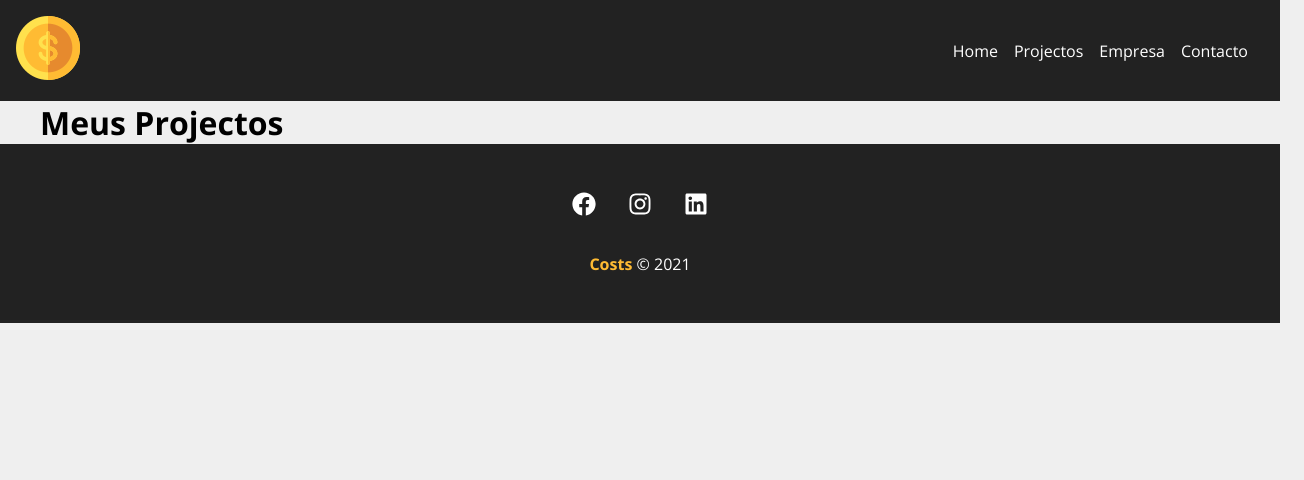
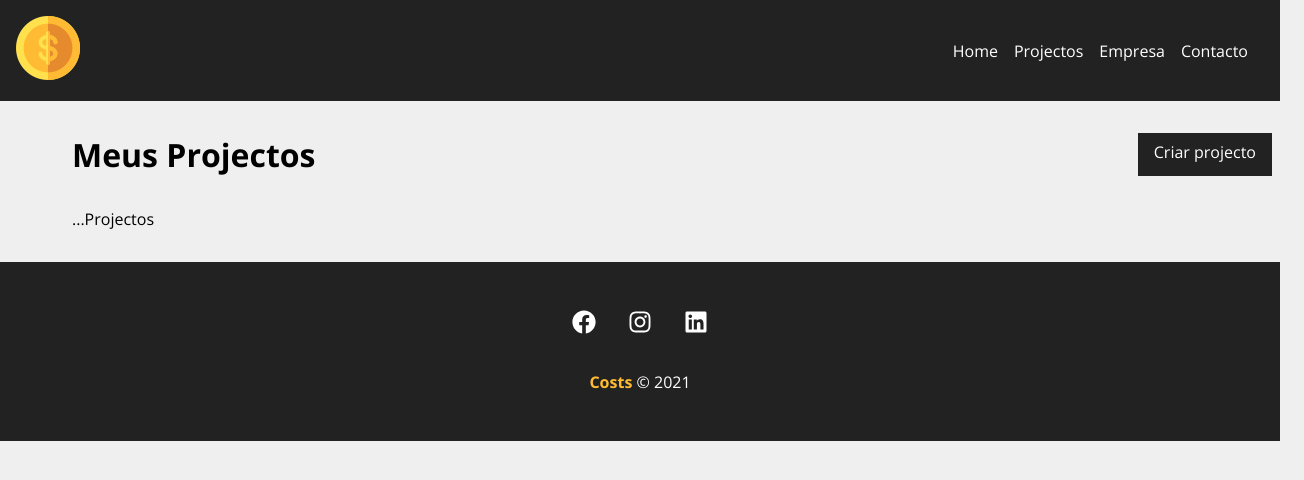
Before and after one commit to ariclenespedro/gestao_projectos_react, a React (Create React App) app: page /projects in a window 1280 px wide. Shown: the top 480 px of the page, 1304 px wide, since content can reach past the window. Built offline with nearby package versions, Linux system fonts and the light colour scheme.

Commit message:
Criando Dhasboard

```diff
--- a/src/components/pages/Projects.js
+++ b/src/components/pages/Projects.js
@@ -1,6 +1,9 @@
 import { useLocation } from 'react-router-dom';
 
 import Message from "../layouts/Message";
+import styles from "../pages/Projects.module.css";
+import Container from "../layouts/Container";
+import LinkButton from "../layouts/LinkButton";
 
 function Projects() {
 
@@ -14,13 +17,21 @@ function Projects() {
     }
 
     return(
-        <div>
-            <h1>Meus Projectos</h1>
+        <div className={styles.project_container}>
+            <div className={styles.title_container}>
+                <h1>Meus Projectos</h1>
+                <LinkButton to="/newproject" text="Criar projecto" />
+            </div>
             {
-                message ?
-                (<Message type={"success"} msg={message} />) :
-                 console.log("Não ha mensagem...")
+                message
+                ?
+                    (<Message type={"success"} msg={message} />)
+                :
+                    console.log("Não ha mensagem...")
             }
+            <Container customClass="start">
+                <p>...Projectos</p>
+            </Container>
 
         </div>
     )
--- /dev/null
+++ b/src/components/pages/Projects.module.css
@@ -0,0 +1,9 @@
+.project_container {
+  padding: 2em;
+}
+
+.title_container {
+  display: flex;
+  justify-content: space-between;
+  margin-bottom: 2em;
+}
```
